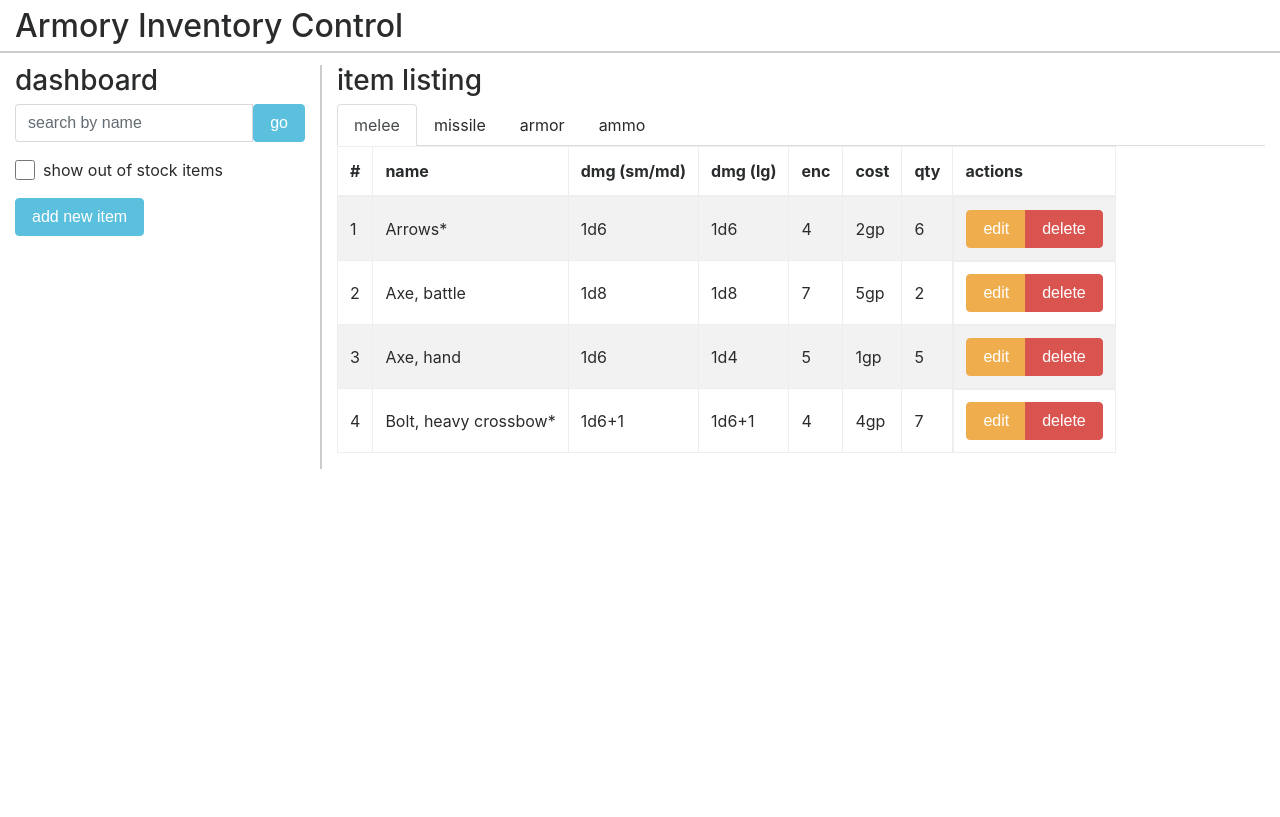
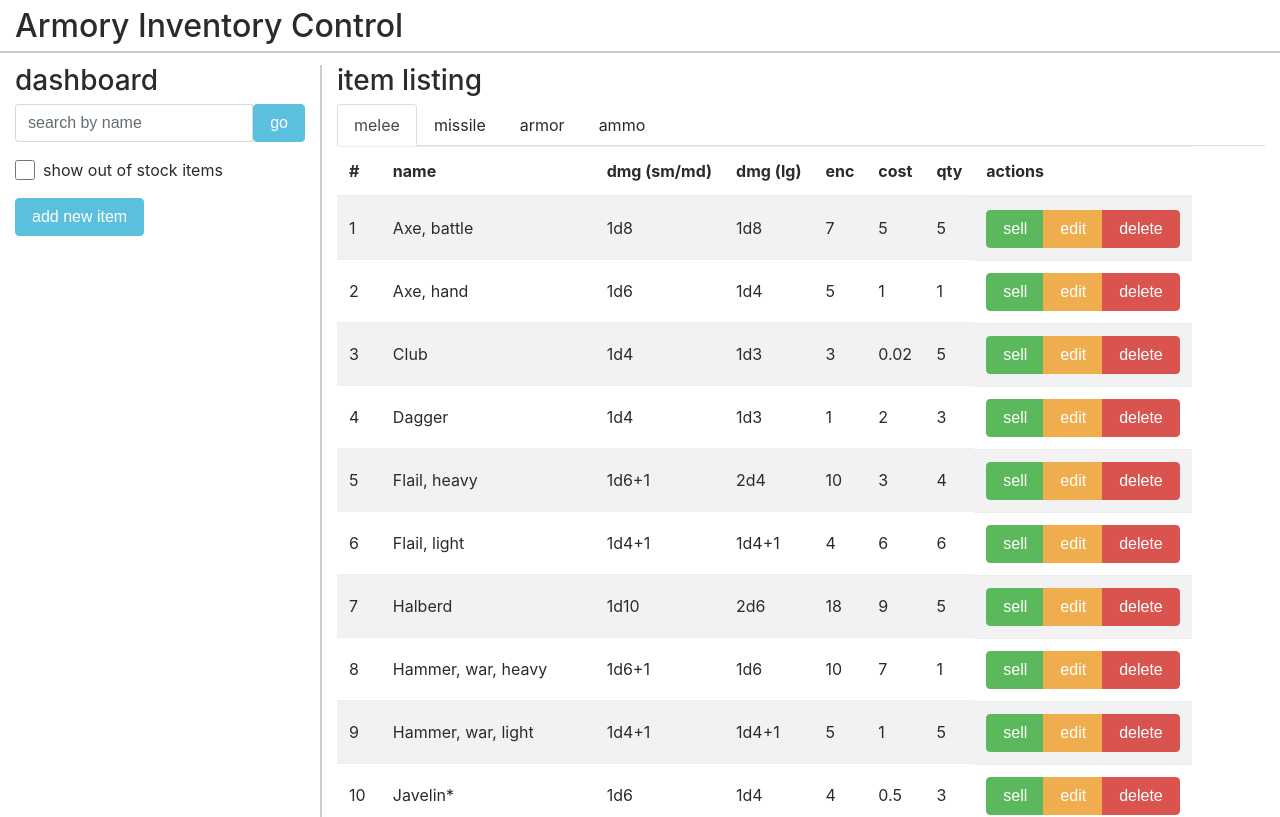
Before and after one commit to michaelkornblum/armory, a Vue app: page / in a window 1280 px wide. Shown: the top 817 px of the page. Built offline with nearby package versions, Linux system fonts and the light colour scheme.

Commit message:
change table view when user clicks tab

```diff
--- a/src/components/itemListing/tableArmory.vue
+++ b/src/components/itemListing/tableArmory.vue
@@ -1,33 +1,22 @@
 <template>
-  <table class="table table-striped table-responsive table-bordered">
+  <table class="table table-striped table-responsive">
     <thead-armory></thead-armory>
-    <tbody>
-      <tr v-for="item, index in items">
-        <td>{{index + 1}}</td>
-        <td v-for="value in item">
-          {{value}}
-        </td>
-        <td class="btn-group">
-          <button class="btn btn-warning">edit</button>
-          <button class="btn btn-danger">delete</button>
-        </td>
-      </tr>
-    </tbody>
+
+      <tr-armory></tr-armory>
+
   </table>
 </template>
 
 
 <script>
   import theadArmory from './theadArmory';
-  import meleeWeapons from '../../data/meleeWeapons';
+  import trArmory from './trArmory';
 
   export default {
     name: 'table-armory',
     components: {
       theadArmory,
-    },
-    data() {
-      return meleeWeapons;
+      trArmory,
     },
   };
 </script>
--- a/src/components/itemListing/theadArmory.vue
+++ b/src/components/itemListing/theadArmory.vue
@@ -1,12 +1,7 @@
 <template>
   <thead>
     <tr>
-      <th>#</th>
-      <th>name</th>
       <th v-for="header in headers">{{header}}</th>
-      <th>cost</th>
-      <th>qty</th>
-      <th>actions</th>
     </tr>
   </thead>
 </template>
--- a/src/components/itemListing/trArmory.vue
+++ b/src/components/itemListing/trArmory.vue
@@ -13,3 +13,23 @@
     </tr>
   </tbody>
 </template>
+
+<script>
+  import bus from '../../main';
+  import data from '../../data';
+
+  export default {
+    name: 'tr-armory',
+    data() {
+      return {
+        data,
+        items: data.melee.items,
+      };
+    },
+    created() {
+      bus.$on('tableChange', (payload) => {
+        this.items = this.data[payload].items;
+      });
+    },
+  };
+</script>
--- a/src/data.js
+++ b/src/data.js
@@ -1,9 +1,14 @@
 export default {
   melee: {
     headers: [
+      '#',
+      'name',
       'dmg (sm/md)',
       'dmg (lg)',
       'enc',
+      'cost',
+      'qty',
+      'actions',
     ],
     items: [
       {
@@ -218,9 +223,14 @@
   },
   ammo: {
     headers: [
+      '#',
+      'name',
       'dmg (sm/md)',
       'dmg (lg)',
       'enc',
+      'cost',
+      'qty',
+      'actions',
     ],
     items: [
       {
@@ -229,6 +239,7 @@
         dmgLg: '1d6',
         enc: 4,
         cost: 2.00,
+        qty: 6,
       },
       {
         name: 'Bolt, heavy crossbow*',
@@ -266,11 +277,16 @@
   },
   missile: {
     headers: [
+      '#',
+      'name',
       'dmg (sm/md)',
       'dmg (lg)',
       'ROF',
       'range',
       'enc',
+      'cost',
+      'qty',
+      'actions',
     ],
     items: [
       {
@@ -417,12 +433,14 @@
   },
   armor: {
     headers: [
+      '#',
       'name',
       'enc',
       'move',
       'AC',
       'cost',
       'qty',
+      'actions',
     ],
     items: [
       {
```
